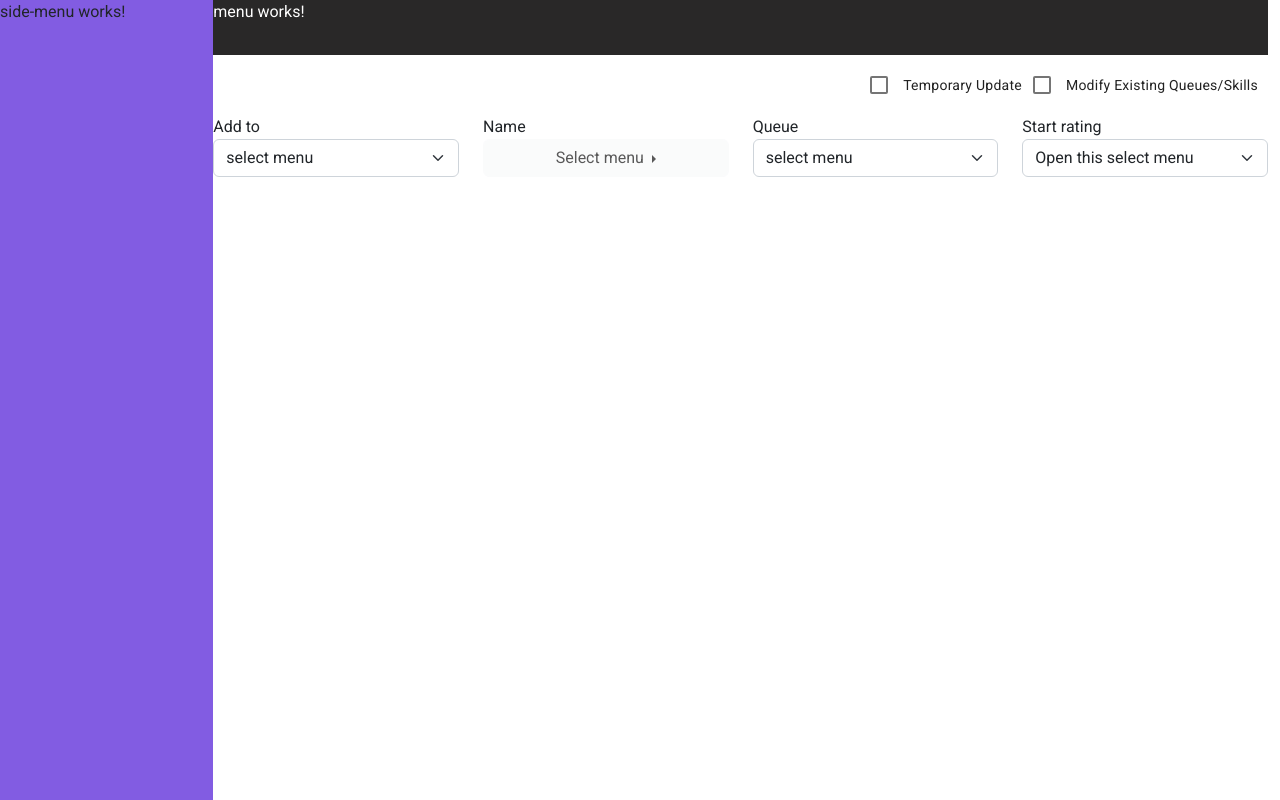
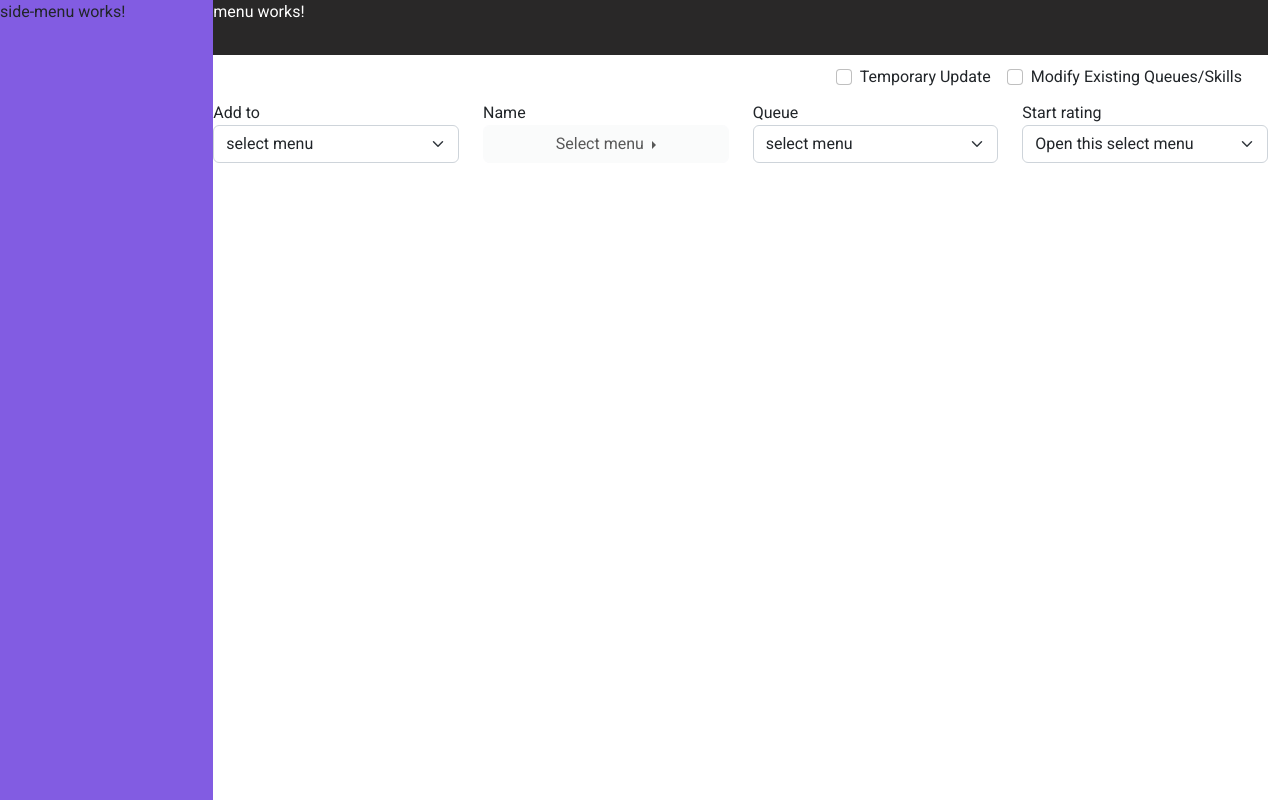
Before and after one commit to JairSilva09/genesys, an Angular app: page /dashboard in a window 1280 px wide. Built offline with nearby package versions, Linux system fonts and the light colour scheme.

Commit message:
delete item names add

```diff
--- a/src/app/genesis-queues/genesis-queues.component.html
+++ b/src/app/genesis-queues/genesis-queues.component.html
@@ -1,8 +1,14 @@
 <div class="cont-genesis-queues">
     <div class="row cont-chekbox">
         <section class="example-section" style="display: flex;justify-content: end">
-            <mat-checkbox class="example-margin" >Temporary Update</mat-checkbox>
-            <mat-checkbox class="example-margin" >Modify Existing Queues/Skills</mat-checkbox>
+            <div class="form-check form-check-inline">
+                <input class="form-check-input" type="checkbox" id="inlineCheckbox1" value="option1">
+                <label class="form-check-label" for="inlineCheckbox1">Temporary Update</label>
+            </div>
+            <div class="form-check form-check-inline">
+                <input class="form-check-input" type="checkbox" id="inlineCheckbox2" value="option2">
+                <label class="form-check-label" for="inlineCheckbox2">Modify Existing Queues/Skills</label>
+            </div>
         </section>
     </div>
     <div class="row">
@@ -23,7 +29,7 @@
                     <li *ngFor="let item of NAME">
                         <a class="dropdown-item" href="#">
                             <div class="form-check">
-                                <input class="form-check-input" type="checkbox" value="{{item}}" (change)="nameItemSelected($event)" id="Checkme1" />
+                                <input class="form-check-input" type="checkbox" value="{{item}}" [checked]="chequedBoxName(item)" (change)="nameItemSelected($event)" id="Checkme1" />
                                 <label class="form-check-label" for="Checkme1">{{item}}</label>
                             </div>
                         </a>
@@ -32,7 +38,8 @@
             </div>
             <div *ngIf="this.SET_NAME_SELECTED.length > 0" style="margin-top: 35px" >
                 <ul class="list-group">
-                    <li *ngFor="let item of SET_NAME_SELECTED" class="list-group-item">{{item}}</li>
+                    <li *ngFor="let item of SET_NAME_SELECTED" class="list-group-item d-flex justify-content-between" >{{item}}<span (click)="remove_name_selected(item)" style="cursor: pointer">X</span></li>
+
                 </ul>
             </div>
         </div>
@@ -43,20 +50,24 @@
                 <option *ngFor="let item of QUEUE" value="{{item}}">{{item}}</option>
             </select>
             <div *ngIf="queueSelectList" class="cont-queue-list">
-                <span class="close_queue_list" (click)="close_queue_list()">Close</span>
-                <mat-selection-list #queues>
+                <span class="close_queue_list d-flex justify-content-end" (click)="close_queue_list()">Close</span>
+                <div class="list-group">
+                    <label *ngFor="let item of QUEUES_LIST" class="list-group-item" style="border: none">
+                      <input class="form-check-input me-1" value="{{item}}" [checked]="chequedBoxQueue(item)" (change)="selectedQueue($event,item)" type="checkbox" value="">
+                      {{item}}
+                    </label>
+                  </div>
+                <!-- <mat-selection-list #queues>
                     <mat-list-option *ngFor="let item of QUEUES_LIST" (click)="selectedQueue($event,item)">
                       {{item}}
                     </mat-list-option>
-                </mat-selection-list>
+                </mat-selection-list>   -->
             </div>
-            <div *ngIf="SET_QUEUE_SELECTED.length > 0">
-                <p *ngFor="let item of SET_QUEUE_SELECTED">{{item}}<span (click)="removeQueue(item)" class="remove_queue_list">
-                    X
-                    </span>
-                </p>
+            <div *ngIf="SET_QUEUE_SELECTED.length > 0" style="margin-top: 35px" >
+                <ul class="list-group">
+                    <li *ngFor="let item of SET_QUEUE_SELECTED" class="list-group-item d-flex justify-content-between" >{{item}}<span (click)="removeQueue(item)" style="cursor: pointer">X</span></li>
+                </ul>
             </div>
-
 
         </div>
         <div class="col">
--- a/src/app/genesis-queues/genesis-queues.component.scss
+++ b/src/app/genesis-queues/genesis-queues.component.scss
@@ -21,15 +21,20 @@
         // top: 30%;
         left: 74.5%;
         background-color: white;
-        box-shadow: 0px 0px 5px #888888;
+        box-shadow: 0px 0px 3px #888888;
         z-index: 100;
         width: 25%;
+        border-width: 1px;
+        border-color: rgba(0,0,0,0.175);
+        border-radius: 5px;
         // float: right;
 
         .close_queue_list{
+            width: 100%;
+            display: inline;
             font-size: 12px;
             padding: 10px;
-            float: right;
+            // float: right;
             cursor: pointer
         }
         .close_queue_list:hover{
--- a/src/app/genesis-queues/genesis-queues.component.ts
+++ b/src/app/genesis-queues/genesis-queues.component.ts
@@ -9,6 +9,7 @@ import {MatListModule} from '@angular/material/list';
 export class GenesisQueuesComponent {
 
   @ViewChild('queues') queues!: MatListModule;
+  @ViewChild('checkboxName') checkboxName!: MatListModule;
 
   LEVEL: any[] =[
     "Agent","Manager","Department","Predefined Groups"
@@ -74,6 +75,7 @@ export class GenesisQueuesComponent {
   }
 
   nameItemSelected(event: any){
+    console.log(event)
 
     if (this.SET_NAME_SELECTED.indexOf(event.target.value) === -1) {
       this.SET_NAME_SELECTED.push(event.target.value);
@@ -84,8 +86,19 @@ export class GenesisQueuesComponent {
 
   }
 
+  remove_name_selected(item: any){
+    this.SET_NAME_SELECTED.splice(this.SET_NAME_SELECTED.indexOf(item), 1);
+  }
+
+  chequedBoxName(item: any){
+    if(this.SET_NAME_SELECTED.indexOf(item) === -1){
+      return false
+    }else{
+      return true
+    }
+  }
+
   selectedQueue(event: any,item: any){
-    console.log(this.queues)
 
     if (this.SET_QUEUE_SELECTED.indexOf(item) === -1) {
       this.SET_QUEUE_SELECTED.push(item);
@@ -102,6 +115,14 @@ export class GenesisQueuesComponent {
     this.SET_QUEUE_SELECTED.splice(this.SET_QUEUE_SELECTED.indexOf(item), 1);
   }
 
+  chequedBoxQueue(item: any){
+    if(this.SET_QUEUE_SELECTED.indexOf(item) === -1){
+      return false
+    }else{
+      return true
+    }
+  }
+
   close_queue_list(){
     this.queueSelectList = false;
   }
```
